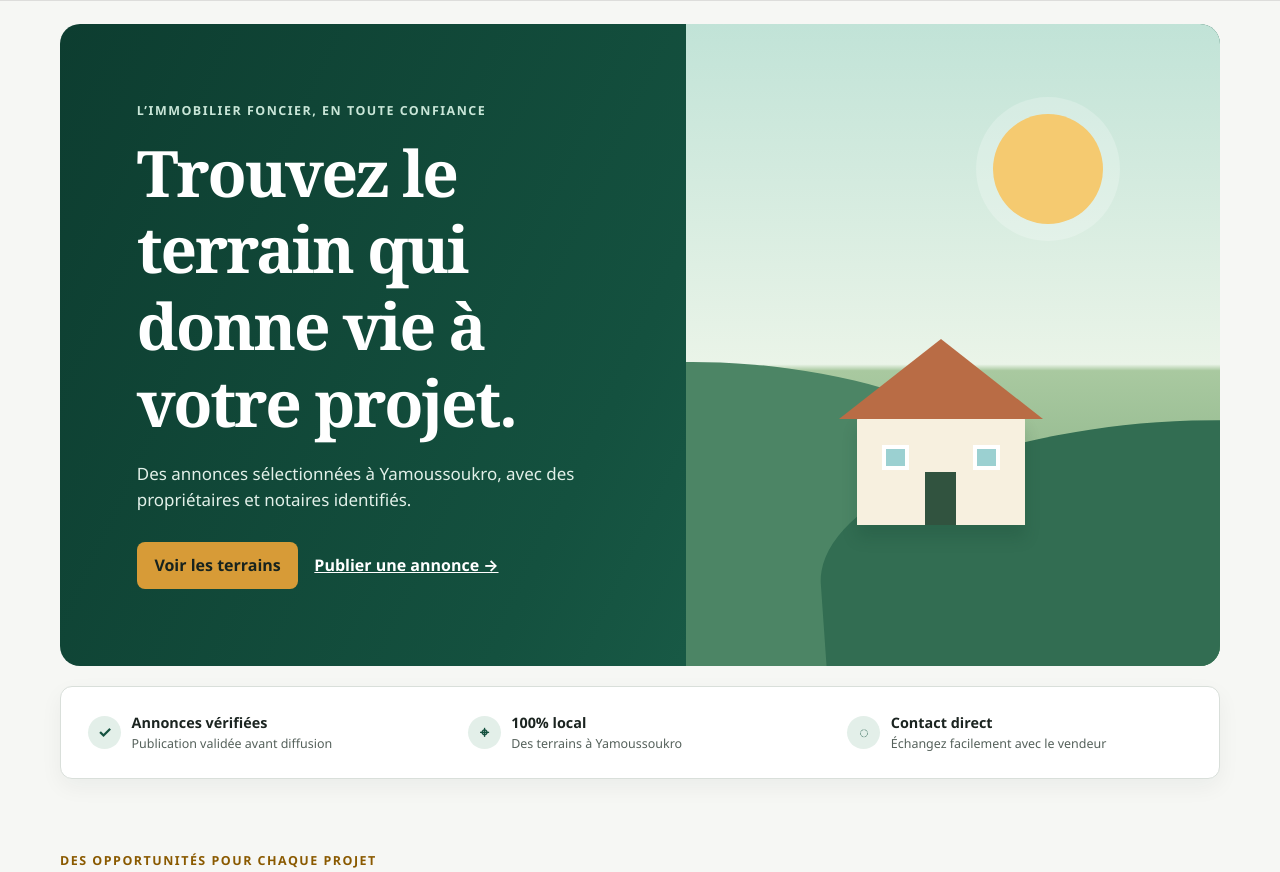
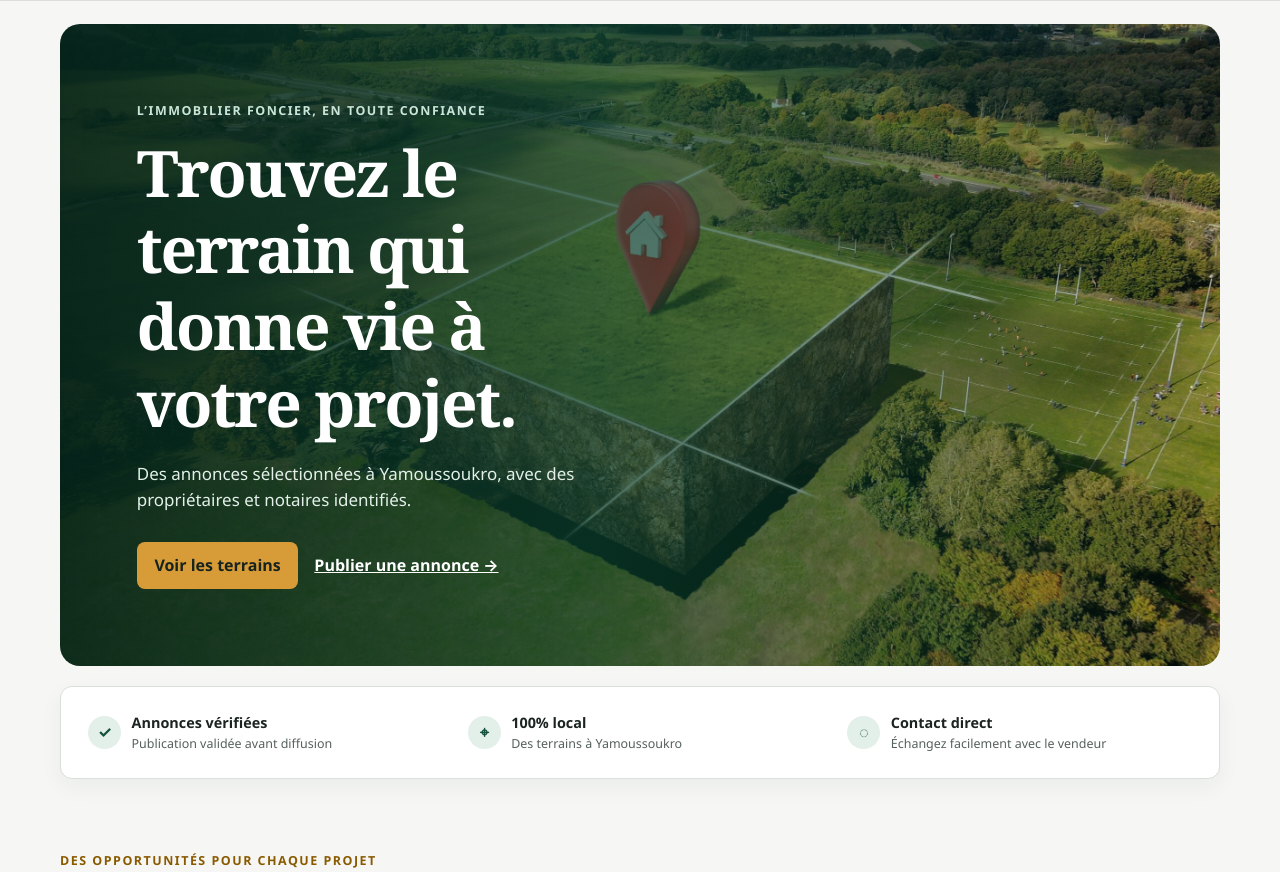
Before and after one commit to Kev4126/Terrains-Yamoussoukro, a Flask app: page / in a window 1280 px wide. Shown: the part 72-944 px from the top of the page. Run offline with Flask 3, Linux system fonts and the light colour scheme; data that the repository does not hold is empty; parts of the project's set-up code (start-up, migrations or seed data) failed here and were passed over.

Commit message:
Utilise une photo de terrain dans le hero

```diff
--- a/static/style.css
+++ b/static/style.css
@@ -327,8 +327,8 @@ a:focus-visible, .bouton:focus-visible {
 .entete-nav a { text-decoration: none; font-weight: 600; font-size: .94rem; }
 .contenu { max-width: 1200px; padding-top: 1.25rem; }
 
-.hero { min-height: 430px; margin: .25rem 0 1.25rem; border-radius: 20px; overflow: hidden; color: #fff; background: linear-gradient(115deg, #0d3d30 0%, #14513f 50%, #237056 100%); display: grid; grid-template-columns: minmax(0, 1.08fr) minmax(330px, .92fr); align-items: center; }
-.hero-texte { padding: clamp(2.5rem, 6vw, 5rem); position: relative; z-index: 1; }
+.hero { min-height: 500px; margin: .25rem 0 1.25rem; border-radius: 20px; overflow: hidden; color: #fff; position: relative; display: flex; align-items: center; background: linear-gradient(90deg, rgba(5, 37, 27, .92) 0%, rgba(10, 64, 45, .73) 46%, rgba(9, 45, 31, .18) 100%), url("hero-terrain.jpg") center 48% / cover no-repeat; }
+.hero-texte { padding: clamp(2.5rem, 6vw, 5rem); position: relative; z-index: 1; max-width: 760px; }
 .surtitre { color: #c9e6d8; font-weight: 700; font-size: .78rem; letter-spacing: .12em; text-transform: uppercase; margin: 0 0 .9rem; }
 .hero h1 { max-width: 12ch; font-size: clamp(2.25rem, 5vw, 4.35rem); letter-spacing: -.035em; }
 .hero-texte > p:not(.surtitre) { max-width: 52ch; margin: 1.2rem 0 1.8rem; color: #e2f0e9; font-size: 1.06rem; }
@@ -337,16 +337,6 @@ a:focus-visible, .bouton:focus-visible {
 .bouton:hover { transform: translateY(-2px); box-shadow: 0 6px 16px rgba(0,0,0,.16); }
 .bouton-ocre { background: #d79b37; color: #17231e; }
 .lien-hero { color: #fff; font-weight: 700; }
-.hero-visuel { height: 100%; min-height: 430px; position: relative; overflow: hidden; background: linear-gradient(180deg, #c1e3d7 0%, #eaf4e8 53%, #a9c9a0 54%, #6c9d70 100%); }
-.soleil { position: absolute; width: 110px; height: 110px; border-radius: 50%; background: #f5ca70; top: 14%; right: 22%; box-shadow: 0 0 0 17px rgba(255,255,255,.22); }
-.colline { position: absolute; bottom: -32px; width: 130%; height: 52%; border-radius: 50% 50% 0 0; }
-.colline-1 { left: -55%; background: #4c8565; transform: rotate(5deg); }
-.colline-2 { right: -55%; height: 43%; background: #326d52; transform: rotate(-4deg); }
-.maison { width: 168px; height: 110px; background: #f7f0df; position: absolute; bottom: 22%; left: 32%; border-radius: 5px 5px 0 0; box-shadow: 0 13px 15px rgba(17,62,44,.18); }
-.maison:before { content:""; position:absolute; left:-18px; top:-76px; border-left:102px solid transparent; border-right:102px solid transparent; border-bottom:80px solid #b96c45; }
-.maison:after { content:""; position:absolute; width:31px; height:53px; bottom:0; left:68px; background:#31533f; }
-.maison i, .maison b { position:absolute; width:27px; height:25px; top:30px; background:#9bd0d1; border:4px solid #fff; z-index:1; }
-.maison i { left:25px; }.maison b { right:25px; }
 .points-confiance { margin: 0 0 4.5rem; padding: 1.1rem; display: grid; grid-template-columns: repeat(3,1fr); gap: 1rem; background: #fff; border: 1px solid var(--trait); border-radius: 12px; box-shadow: 0 8px 22px rgba(17,44,33,.05); }
 .points-confiance div { display:flex; gap:.65rem; align-items:center; padding:.45rem .6rem; }
 .points-confiance strong { width:33px; height:33px; display:grid; place-items:center; border-radius:50%; background:var(--vert-clair); color:var(--vert); }
@@ -357,7 +347,7 @@ a:focus-visible, .bouton:focus-visible {
 
 @media (max-width: 720px) {
   .header-container { min-height: 64px; padding: .55rem 1rem; }.entete-nav { gap:.55rem .85rem; }.entete-nav a:first-child { display:none; }
-  .hero { grid-template-columns:1fr; min-height:unset; }.hero-texte { padding:2.75rem 1.5rem; }.hero h1 { font-size:2.45rem; }.hero-visuel { min-height:240px; }.maison { transform:scale(.72); transform-origin:bottom left; left:30%; bottom:11%; }.soleil { transform:scale(.65); transform-origin:top right; }
+  .hero { min-height:440px; background-position:58% center; }.hero-texte { padding:2.75rem 1.5rem; }.hero h1 { font-size:2.45rem; }
   .points-confiance { grid-template-columns:1fr; margin-bottom:3rem; }.annonces-intro { display:block; }.annonces-intro > p { margin-top:.65rem; }
   .grille { grid-template-columns:1fr; gap:1rem; }.filtres { grid-template-columns:1fr; }.champ.boutons { padding-top:.2rem; }
 }
--- a/templates/index.html
+++ b/templates/index.html
@@ -10,7 +10,6 @@
       {% if not utilisateur_courant %}<a class="lien-hero" href="{{ url_for('inscription') }}">Publier une annonce →</a>{% endif %}
     </div>
   </div>
-  <div class="hero-visuel" aria-hidden="true"><div class="soleil"></div><div class="colline colline-1"></div><div class="colline colline-2"></div><div class="maison"><i></i><b></b></div></div>
 </section>
 
 <section class="points-confiance" aria-label="Nos engagements">
```
Also changed, not shown: static/hero-terrain.jpg (added).
